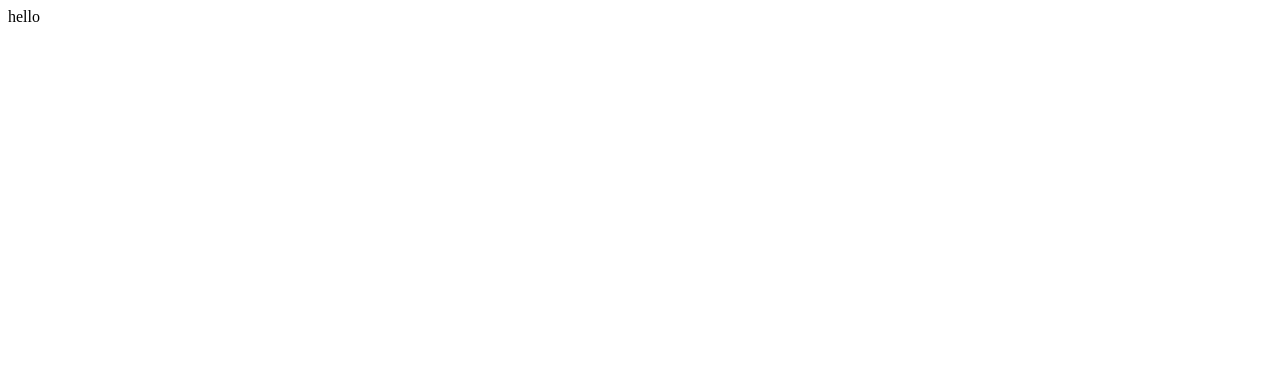
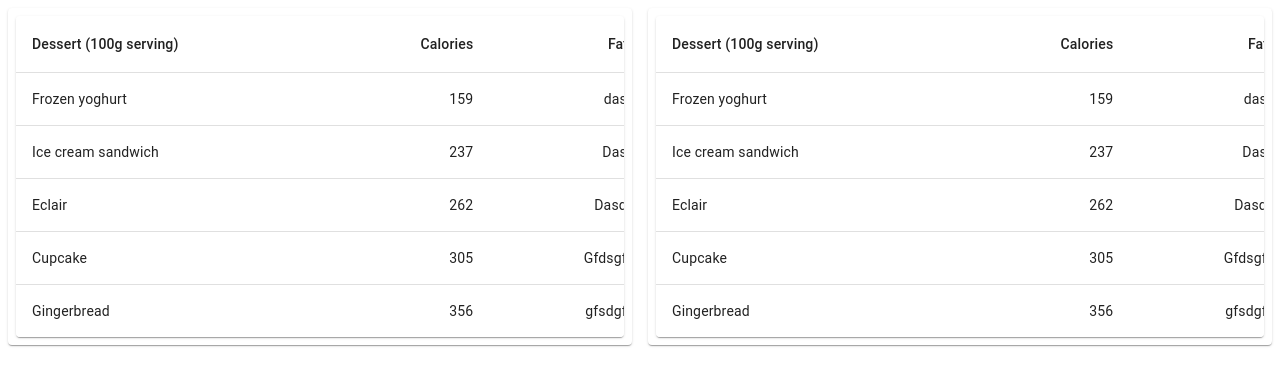
Before and after one commit to Krukovich/post_battle_fe, a React (Create React App) app: page / in a window 1280 px wide. Shown: the top 386 px of the page. Built offline with nearby package versions, Linux system fonts and the light colour scheme.

Commit message:
feat: add simple score table and grid

```diff
--- a/package.json
+++ b/package.json
@@ -3,6 +3,10 @@
   "version": "0.1.0",
   "private": true,
   "dependencies": {
+    "@emotion/react": "^11.9.3",
+    "@emotion/styled": "^11.9.3",
+    "@mui/material": "^5.9.2",
+    "@mui/styled-engine-sc": "^5.8.0",
     "@testing-library/jest-dom": "^5.16.4",
     "@testing-library/react": "^13.3.0",
     "@testing-library/user-event": "^13.5.0",
@@ -13,6 +17,7 @@
     "react": "^18.2.0",
     "react-dom": "^18.2.0",
     "react-scripts": "5.0.1",
+    "styled-components": "^5.3.5",
     "typescript": "^4.7.4",
     "web-vitals": "^2.1.4"
   },
--- a/src/App.tsx
+++ b/src/App.tsx
@@ -1,7 +1,12 @@
 import React from 'react';
+import PostBattle from './pages/PostBattle/PostBattle';
 
 const App = () => {
-  return <div className="App">hello</div>;
+  return (
+    <div className="App">
+      <PostBattle />
+    </div>
+  );
 };
 
 export default App;
--- /dev/null
+++ b/src/components/ScoreTable/ScoreTable.tsx
@@ -0,0 +1,49 @@
+import * as React from 'react';
+import Table from '@mui/material/Table';
+import TableBody from '@mui/material/TableBody';
+import TableCell from '@mui/material/TableCell';
+import TableContainer from '@mui/material/TableContainer';
+import TableHead from '@mui/material/TableHead';
+import TableRow from '@mui/material/TableRow';
+import Paper from '@mui/material/Paper';
+
+const createData = (nickName: string, score: number, state: string) => {
+  return { nickName, score, state };
+};
+
+const rows = [
+  createData('Frozen yoghurt', 159, 'dasdsa'),
+  createData('Ice cream sandwich', 237, 'Dasdsa'),
+  createData('Eclair', 262, 'Dasdsad'),
+  createData('Cupcake', 305, 'Gfdsgfdsg'),
+  createData('Gingerbread', 356, 'gfsdgfdsg'),
+];
+
+const ScoreTable = () => {
+  return (
+    <TableContainer component={Paper}>
+      <Table sx={{ minWidth: 650 }} aria-label="simple table">
+        <TableHead>
+          <TableRow>
+            <TableCell>Dessert (100g serving)</TableCell>
+            <TableCell align="right">Calories</TableCell>
+            <TableCell align="right">Fat&nbsp;(g)</TableCell>
+          </TableRow>
+        </TableHead>
+        <TableBody>
+          {rows.map((row) => (
+            <TableRow key={row.nickName} sx={{ '&:last-child td, &:last-child th': { border: 0 } }}>
+              <TableCell component="th" scope="row">
+                {row.nickName}
+              </TableCell>
+              <TableCell align="right">{row.score}</TableCell>
+              <TableCell align="right">{row.state}</TableCell>
+            </TableRow>
+          ))}
+        </TableBody>
+      </Table>
+    </TableContainer>
+  );
+};
+
+export default ScoreTable;
--- /dev/null
+++ b/src/pages/PostBattle/PostBattle.tsx
@@ -0,0 +1,35 @@
+import React from 'react';
+import { Box, Grid, styled } from '@mui/material';
+import Paper from '@mui/material/Paper';
+import ScoreTable from '../../components/ScoreTable/ScoreTable';
+
+const Item = styled(Paper)(({ theme }) => ({
+  backgroundColor: theme.palette.mode === 'dark' ? '#1A2027' : '#fff',
+  ...theme.typography.body2,
+  padding: theme.spacing(1),
+  textAlign: 'center',
+  color: theme.palette.text.secondary,
+}));
+
+const PostBattle: React.FC = (): JSX.Element => {
+  return (
+    <>
+      <Box sx={{ flexGrow: 1 }}>
+        <Grid container spacing={2}>
+          <Grid item xs={6}>
+            <Item>
+              <ScoreTable />
+            </Item>
+          </Grid>
+          <Grid item xs={6}>
+            <Item>
+              <ScoreTable />
+            </Item>
+          </Grid>
+        </Grid>
+      </Box>
+    </>
+  );
+};
+
+export default PostBattle;
```
Also changed, not shown: 1 other file (tests, documents, lock files or other folders).
